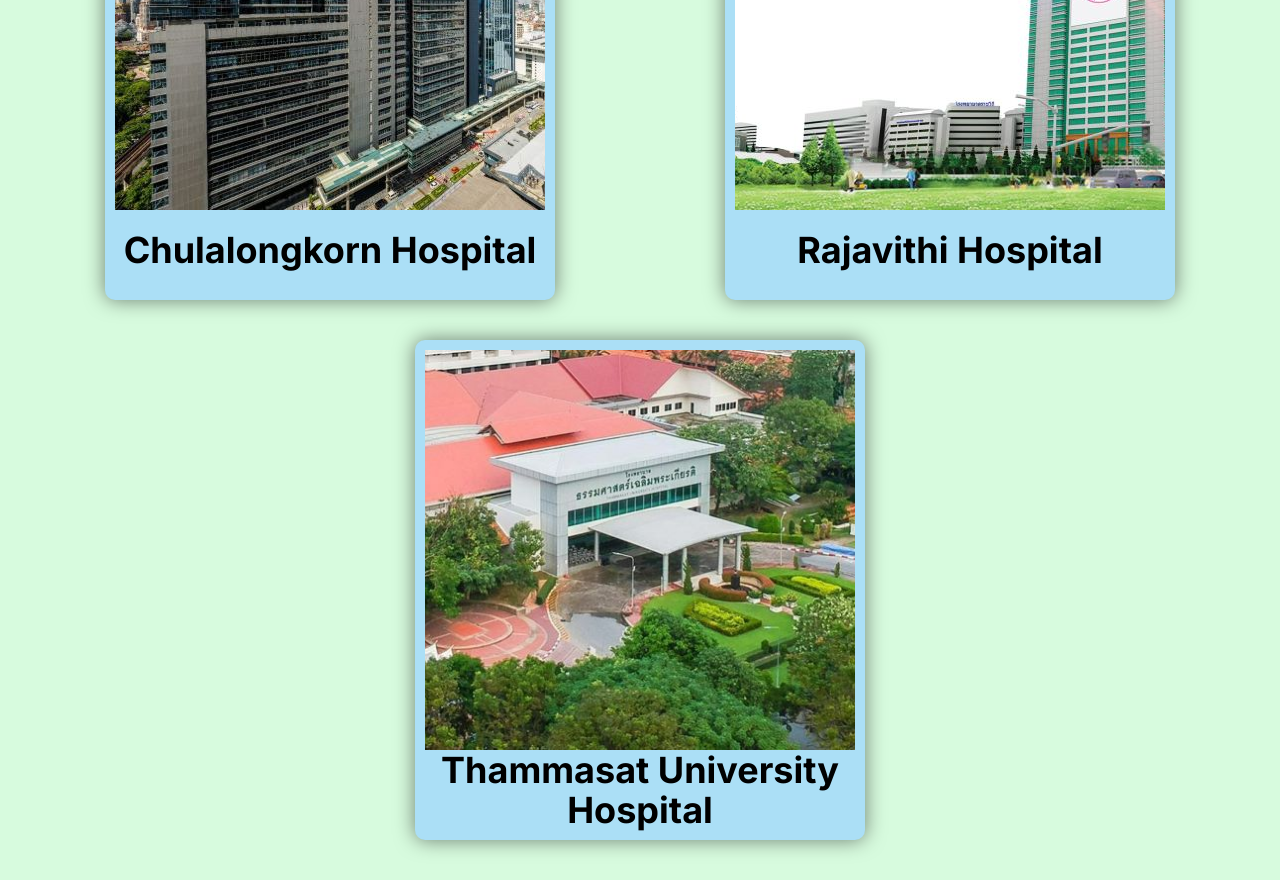
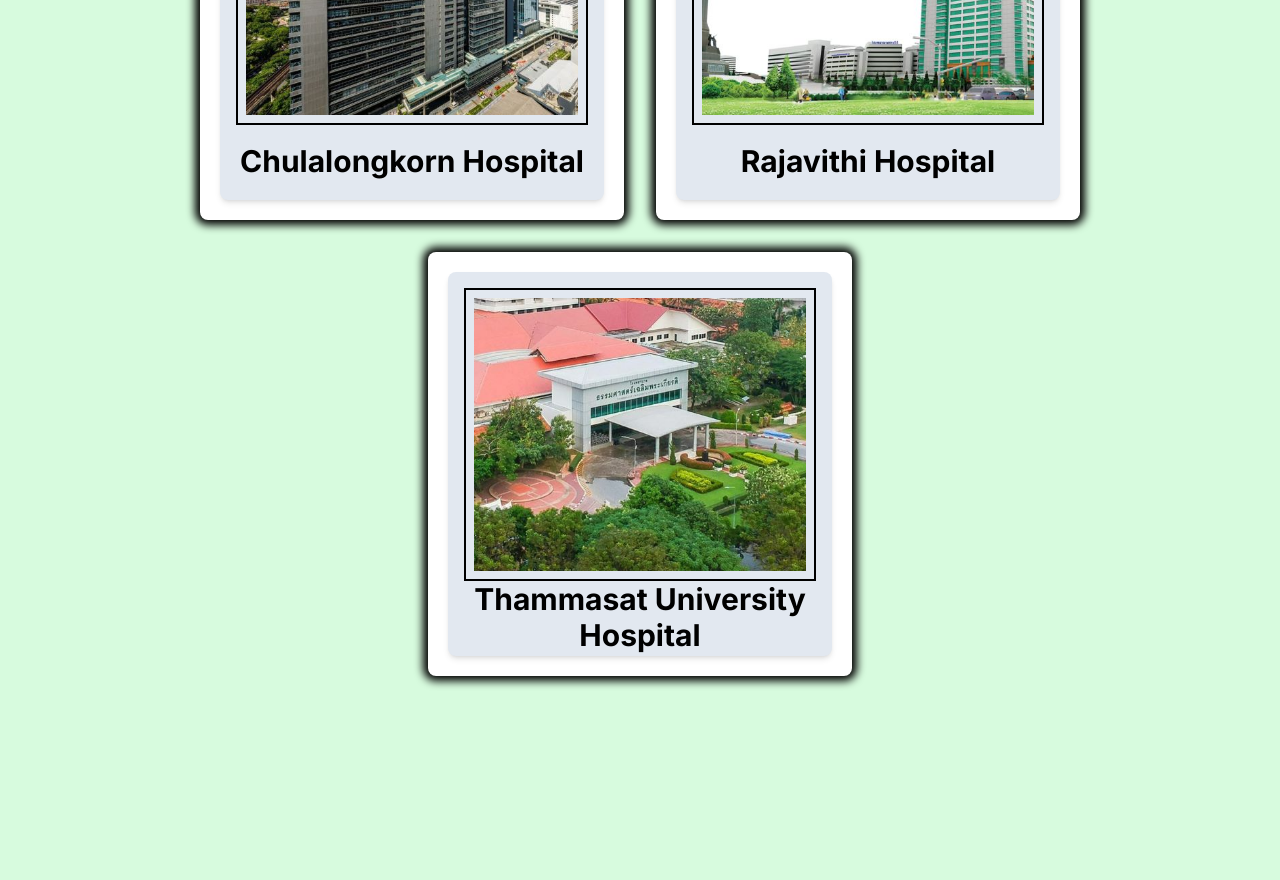
Before and after one commit to TikhampornSky/vaccine-book-app, a Next.js app: page / in a window 1280 px wide. Shown: the part 880-1760 px from the top of the page. After the commit the page ends 1592 px from the top, so only its background shows below. Built offline with nearby package versions, Linux system fonts and the light colour scheme.

Commit message:
Assignment5 OK
Assignment5 OK

Assignment5 OK

```diff
--- a/package.json
+++ b/package.json
@@ -9,9 +9,14 @@
     "lint": "next lint"
   },
   "dependencies": {
+    "@emotion/react": "^11.11.1",
+    "@emotion/styled": "^11.11.0",
+    "@mui/material": "^5.14.7",
+    "@mui/x-date-pickers": "^6.12.1",
     "@types/node": "20.5.0",
     "@types/react": "18.2.20",
     "@types/react-dom": "18.2.7",
+    "dayjs": "^1.11.9",
     "next": "13.4.18",
     "react": "18.2.0",
     "react-dom": "18.2.0",
--- a/src/app/booking/page.tsx
+++ b/src/app/booking/page.tsx
@@ -1,7 +1,74 @@
+"use client";
+import { MenuItem, Select } from "@mui/material";
+import { DatePicker, LocalizationProvider } from "@mui/x-date-pickers";
+import { AdapterDayjs } from '@mui/x-date-pickers/AdapterDayjs'
+
 export default function Booking() {
     return (
-        <main className="mt-20">
-            <div className='text-3xl'> Booking </div>
+        <main className="m-20">
+            <div className='text-3xl'> Booking Information </div>
+
+            <form>
+                <p className="mt-1 text-sm leading-6 text-gray-600">Please provide your information</p>
+                <div className="mt-10 grid grid-cols-1 gap-x-6 gap-y-8 sm:grid-cols-6">
+                    <div className="sm:col-span-3">
+                        <label htmlFor="first-name" className="block text-sm font-medium leading-6 text-gray-900">First name</label>
+                        <div className="mt-2">
+                            <input type="text" name="first-name" id="first-name" placeholder="Your firstname"
+                            className="block w-full rounded-md border-0 py-1.5 text-gray-900 shadow-sm ring-1 ring-inset ring-gray-300
+                            placeholder:text-gray-400 focus:ring-2 focus:ring-inset focus:ring-green-300 sm:text-sm sm:leading-6 indent-2" />
+                        </div>
+                    </div>
+
+                    <div className="sm:col-span-3">
+                        <label htmlFor="last-name" className="block text-sm font-medium leading-6 text-gray-900">Last name</label>
+                        <div className="mt-2">
+                            <input type="text" name="last-name" id="last-name" placeholder="Your surname"
+                            className="block w-full rounded-md border-0 py-1.5 text-gray-900 shadow-sm ring-1 ring-inset ring-gray-300
+                            placeholder:text-gray-400 focus:ring-2 focus:ring-inset focus:ring-green-300 sm:text-sm sm:leading-6 indent-2" />
+                        </div>
+                    </div>
+
+                    <div className="sm:col-span-4">
+                        <label htmlFor="id-card" className="block text-sm font-medium leading-6 text-gray-900"> ID Card Number</label>
+                        <div className="mt-2">
+                            <input id="id-card" name="id-card" type="text" placeholder="Your ID card"
+                            className="block w-full rounded-md border-0 py-1.5 text-gray-900 shadow-sm ring-1 ring-inset ring-gray-300
+                            placeholder:text-gray-400 focus:ring-2 focus:ring-inset focus:ring-green-300 sm:text-sm sm:leading-6 indent-2" />
+                        </div>
+                    </div>
+                    <div className="sm:col-span-4">
+                        <label htmlFor="hospital" className="block text-sm font-medium leading-6 text-gray-900"> Please select your hospital</label>
+                        <Select
+                            variant="outlined"
+                            labelId="hospital-select-label"
+                            name="hospital-select"
+                            id="hospital-select"
+                            defaultValue={"Chulalongkorn Hospital"}
+                        >
+                            <MenuItem value="Chulalongkorn Hospital">Chulalongkorn Hospital</MenuItem>
+                            <MenuItem value="Rajavithi Hospital">Rajavithi Hospital</MenuItem>
+                            <MenuItem value="Thammasat University Hospital">Thammasat University Hospital</MenuItem>
+                        </Select>
+                    </div>
+
+                    <div className="sm:col-span-4">
+                        <label htmlFor="day" className="block text-sm font-medium leading-6 text-gray-900">
+                            Please select day that you want to get vaccine
+                        </label>
+                        <LocalizationProvider dateAdapter={AdapterDayjs}>
+                            <DatePicker />
+                        </LocalizationProvider>
+                    </div>
+                </div>
+
+                <div className="mt-6 flex items-center justify-end gap-x-6">
+                    <button type="submit" className="rounded-md bg-green-400 px-3 py-2 text-sm font-semibold text-white shadow-sm
+                    hover:bg-green-600 focus-visible:outline focus-visible:outline-2 focus-visible:outline-offset-2 focus-visible:outline-green-700">
+                        Submit
+                    </button>
+                </div>
+            </form>
         </main>
     )
 }
--- a/src/app/page.tsx
+++ b/src/app/page.tsx
@@ -5,7 +5,7 @@
   return (
     <main>
       <Banner />
-      <div style={{margin:"20px", display: "flex", flexDirection: "row", flexWrap: "wrap", justifyContent:"space-around", alignContent: "space-around"}}>
+      <div style={{margin:"20px", display: "flex", flexDirection: "row", flexWrap: "wrap", justifyContent:"center", alignContent: "flex-start"}}>
         <Card name="Chulalongkorn Hospital" image='/img/chula.jpg' />
         <Card name="Rajavithi Hospital" image='/img/rajavithi.jpg' />
         <Card name="Thammasat University Hospital" image='/img/thammasat.jpg' />
--- a/src/components/Card.tsx
+++ b/src/components/Card.tsx
@@ -1,15 +1,18 @@
-import styles from './card.module.css'
 import Image from 'next/image'
+import InteractiveCard from './InteractiveCard'
 
 export default function Card({name, image}: {name: string, image: string}) {
     return (
-        <div className={styles.card}>
-            <div className='w-full h-5/6 relative'>
-                <Image src={image} alt="Product Picture" objectFit='cover' fill={true}/>
+        <InteractiveCard name={name}>
+            <div className='w-96 h-96 bg-slate-200 shadow-md rounded-lg p-4 m-5'>
+                <div className='w-full h-5/6 relative'>
+                    <Image src={image} alt="Product Picture" objectFit='cover' fill={true}
+                    className="border-2 border-black p-2" />
+                </div>
+                <div className='w-full h-1/6 flex items-center justify-center'>
+                    <h1 className='text-center font-bold text-3xl mt-3'> {name} </h1>
+                </div>
             </div>
-            <div className='w-full h-1/6 flex items-center justify-center'>
-                <h1 className='text-center font-bold text-4xl'> {name} </h1>
-            </div>
-        </div>
+        </InteractiveCard>
     )
 }
--- /dev/null
+++ b/src/components/InteractiveCard.tsx
@@ -0,0 +1,32 @@
+"use client"
+
+export default function InteractiveCard({children, name}: {children: React.ReactNode, name: string}) {
+    function onSelected() {
+        alert('You clicked ' + name + '!')
+    }
+
+    function onMouseAction(event: React.SyntheticEvent) {
+        if (event.type == 'mouseover') {
+            event.currentTarget.classList.remove('shadow-[0px_0px_8px_5px_#000000]')
+            event.currentTarget.classList.add('shadow-[0px_0px_8px_12px_#000000]')
+
+            event.currentTarget.classList.remove('bg-white')
+            event.currentTarget.classList.add('bg-neutral-200')
+        } else {
+            event.currentTarget.classList.remove('shadow-[0px_0px_8px_12px_#000000]')
+            event.currentTarget.classList.add('shadow-[0px_0px_8px_5px_#000000]')
+
+            event.currentTarget.classList.remove('bg-neutral-200')
+            event.currentTarget.classList.add('bg-white')
+        }
+    }
+
+    return (
+        <div className='w-auto h-full rounded-lg m-4 bg-white shadow-[0px_0px_8px_5px_#000000]'
+        onClick={() => onSelected()}
+        onMouseOver={(e) => onMouseAction(e)}
+        onMouseOut={(e) => onMouseAction(e)}>
+            {children}
+        </div>
+    )
+}
--- a/src/components/card.module.css
+++ /dev/null
@@ -1,9 +0,0 @@
-.card {
-    width: 450px;
-    height: 500px;
-    background: rgb(171, 223, 246);
-    box-shadow: 0 0 20px rgba(0, 0, 0, 0.5);
-    border-radius: 10px;
-    padding: 10px;
-    margin: 20px;
-}
```
Also changed, not shown: 1 other file (tests, documents, lock files or other folders).
